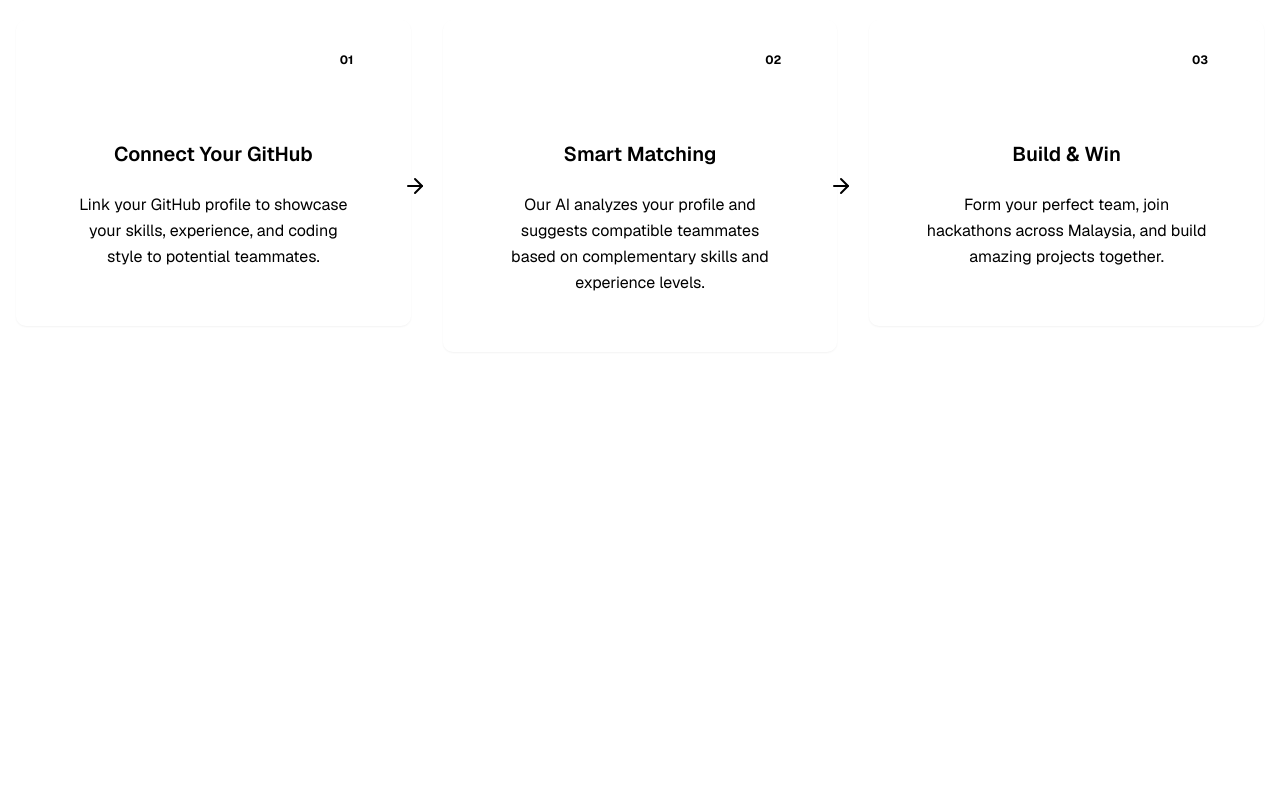
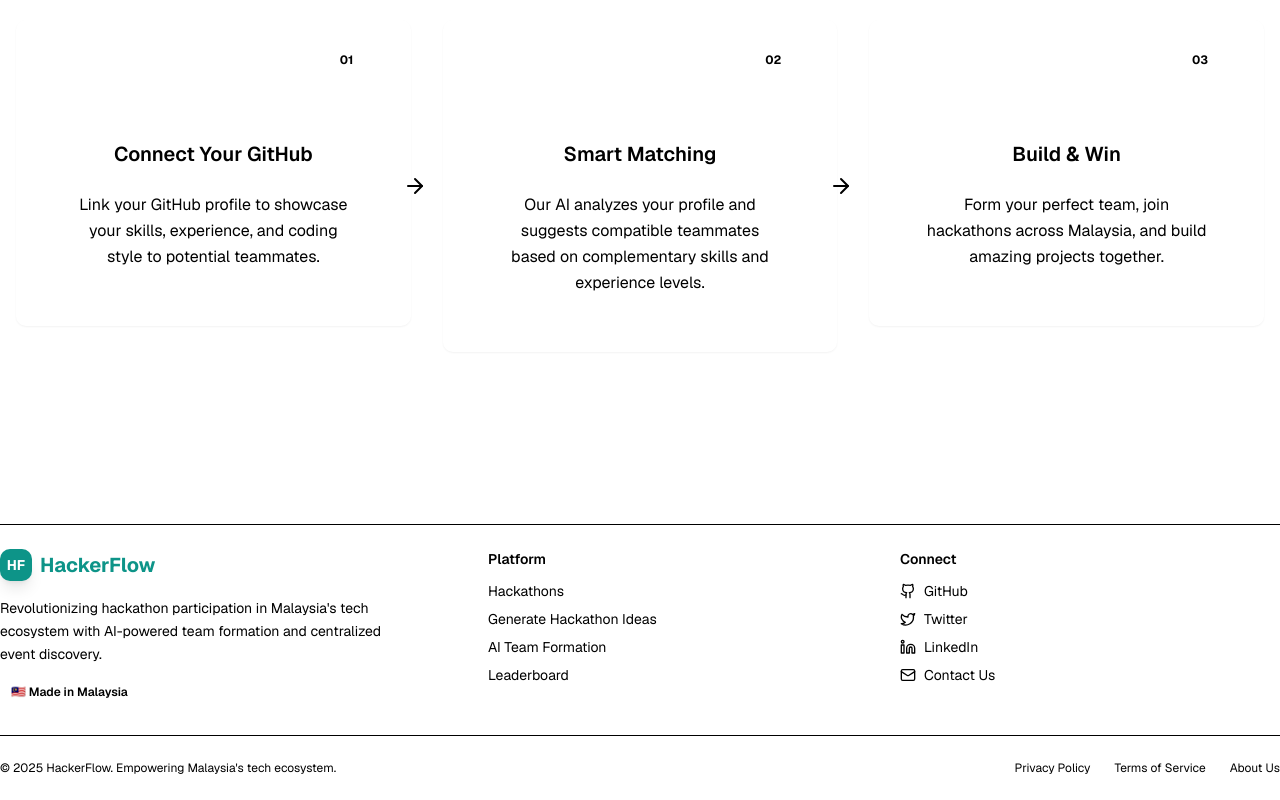
Before and after one commit to CodeWithSomesh/HackerFlow, a Next.js app: page / in a window 1280 px wide. Shown: the part 1952-2752 px from the top of the page. Before the commit the page ends 2476 px from the top, so only its background shows below. Built offline with nearby package versions, Linux system fonts and the light colour scheme; no server answers.

Commit message:
Added Footer successfully

```diff
--- a/app/page.tsx
+++ b/app/page.tsx
@@ -11,6 +11,7 @@ import { Navbar } from "@/components/navbar";
 import { HeroSection } from "@/components/hero-section";
 import { FeaturesSection } from "@/components/features-section";
 import { HowItWorks } from "@/components/how-it-works";
+import { Footer } from "@/components/footer";
 
 export default function Home() {
   return (
@@ -21,6 +22,7 @@ export default function Home() {
         <FeaturesSection />
         <HowItWorks />
       </main>
+      <Footer/>
     </div>
   );
 }
--- /dev/null
+++ b/components/footer.tsx
@@ -0,0 +1,124 @@
+"use client"
+
+import Link from "next/link"
+import { Badge } from "@/components/ui/badge"
+import { Github, Linkedin, Twitter, Mail, Users, Calendar, ArrowRight } from "lucide-react"
+
+
+export function Footer() {
+    return (
+        <footer className="border-t border-border ">
+        <div className="container mx-auto py-6">
+          <div className="grid gap-8 md:grid-cols-[1.2fr_1fr_1fr]">
+            {/* Brand */}
+            <div className="space-y-4">
+              <div className="flex items-center gap-2">
+                <div className="h-8 w-8 rounded-lg bg-teal-600 flex items-center justify-center shadow-lg">
+                  <span className="text-white font-bold text-sm">HF</span>
+                </div>
+                <span className="text-xl font-bold text-teal-600 dark:text-teal-400">HackerFlow</span>
+              </div>
+              <p className="max-w-sm text-sm text-muted-foreground leading-relaxed">
+                Revolutionizing hackathon participation in Malaysia's tech ecosystem with AI-powered team formation and
+                centralized event discovery.
+              </p>
+              <div className="flex items-center gap-2">
+                <Badge variant="secondary" className="text-xs">
+                  🇲🇾 Made in Malaysia
+                </Badge>
+              </div>
+            </div>
+
+            {/* Navigation */}
+            <div className="grid grid-cols-1 gap-6">
+              <div>
+                <h5 className="mb-3 text-sm font-semibold text-foreground">Platform</h5>
+                <ul className="space-y-2 text-sm text-muted-foreground">
+                  {["Hackathons", "Generate Hackathon Ideas", "AI Team Formation", "Leaderboard",].map((item) => (
+                    <li key={item}>
+                      <Link
+                        href={`#${item.toLowerCase().replace(" ", "-")}`}
+                        className="hover:text-teal-500 transition-colors"
+                      >
+                        {item}
+                      </Link>
+                    </li>
+                  ))}
+                </ul>
+              </div>
+            </div>
+
+            <div className="grid grid-cols-1 gap-6">
+              <div>
+                <h5 className="mb-3 text-sm font-semibold text-foreground">Connect</h5>
+                <ul className="space-y-2 text-sm text-muted-foreground">
+                  <li className="flex items-center gap-2">
+                    <Github className="h-4 w-4" />
+                    <a
+                      href="https://github.com/codewithsomesh"
+                      target="_blank"
+                      rel="noopener noreferrer"
+                      className="hover:text-teal-500 transition-colors"
+                      aria-label="Follow HackerFlow on GitHub"
+                    >
+                      GitHub
+                    </a>
+                  </li>
+                  <li className="flex items-center gap-2">
+                    <Twitter className="h-4 w-4" />
+                    <a
+                      href="https://twitter.com/codewithmesh"
+                      target="_blank"
+                      rel="noopener noreferrer"
+                      className="hover:text-teal-500 transition-colors"
+                      aria-label="Follow HackerFlow on Twitter"
+                    >
+                      Twitter
+                    </a>
+                  </li>
+                  <li className="flex items-center gap-2">
+                    <Linkedin className="h-4 w-4" />
+                    <a
+                      href="https://www.linkedin.com/in/someshwar-rao-929050249/"
+                      target="_blank"
+                      rel="noopener noreferrer"
+                      className="hover:text-teal-500 transition-colors"
+                      aria-label="Follow HackerFlow on LinkedIn"
+                    >
+                      LinkedIn
+                    </a>
+                  </li>
+                  <li className="flex items-center gap-2">
+                    <Mail className="h-4 w-4" />
+                    <a
+                      href="mailto:hello@hackerflow.my"
+                      className="hover:text-teal-500 transition-colors"
+                      aria-label="Email HackerFlow"
+                    >
+                      Contact Us
+                    </a>
+                  </li>
+                </ul>
+              </div>
+            </div>
+          </div>
+
+          {/* Bottom bar */}
+          <div className="mt-8 flex flex-col items-center justify-between gap-4 border-t border-border pt-6 text-xs text-muted-foreground sm:flex-row">
+            <p>© 2025 HackerFlow. Empowering Malaysia's tech ecosystem.</p>
+            <div className="flex items-center gap-6">
+              <Link href="/privacy" className="hover:text-teal-500 transition-colors">
+                Privacy Policy
+              </Link>
+              <Link href="/terms" className="hover:text-teal-500 transition-colors">
+                Terms of Service
+              </Link>
+              <Link href="/about" className="hover:text-teal-500 transition-colors">
+                About Us
+              </Link>
+            </div>
+          </div>
+        </div>
+      </footer>
+    )
+  }
```
